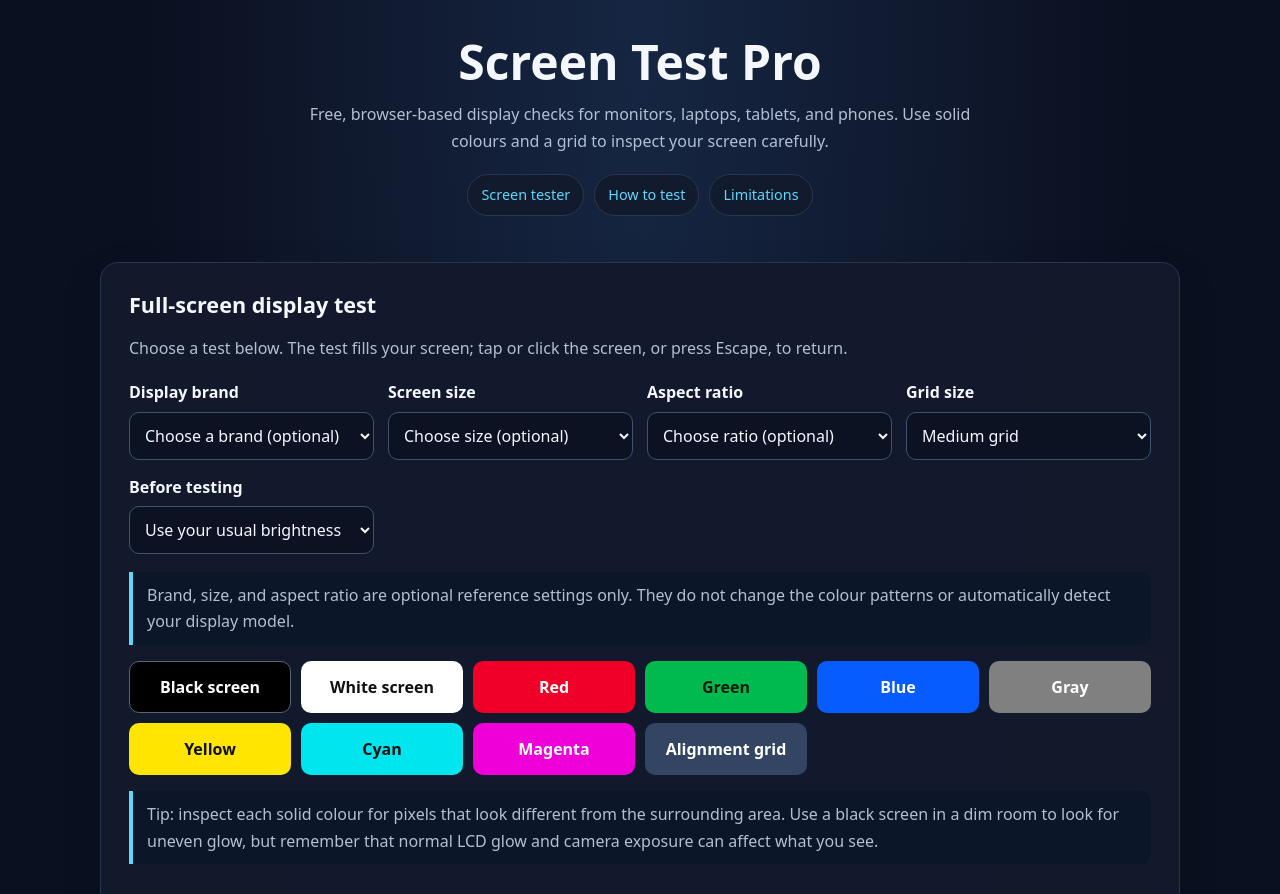
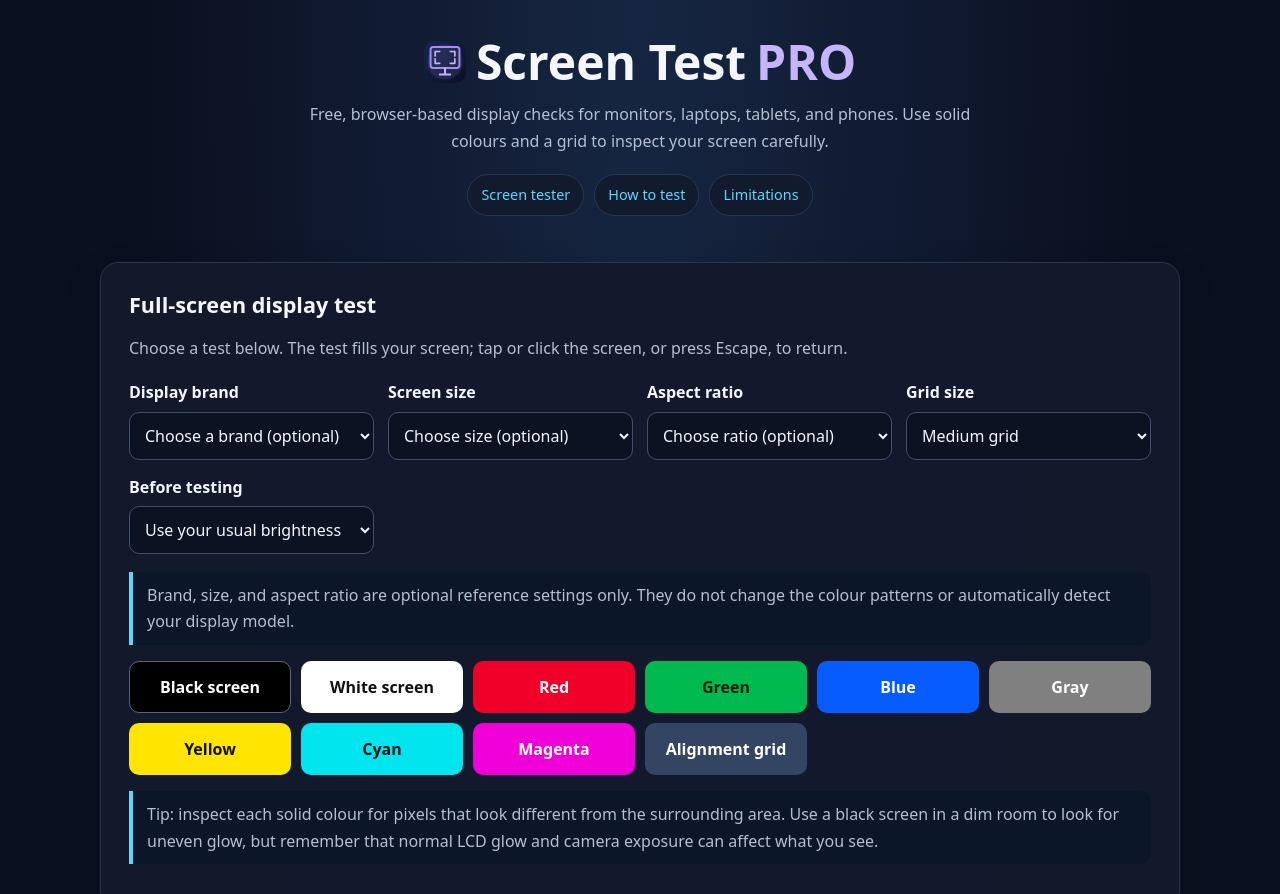
Before and after one commit to dangerahmaddon1-commits/screen-test-pro, a plain HTML site: page index.html in a window 1280 px wide. Shown: the top 894 px of the page. Drawn offline with Linux system fonts and the light colour scheme; a script that the page names is missing.

Commit message:
Apply brand logo to site header and browser favicon

```diff
--- a/index.html
+++ b/index.html
@@ -35,11 +35,13 @@ label{display:block;font-weight:650;margin-bottom:6px}select{width:100%;padding:
 footer{padding:24px 0 40px;text-align:center;color:var(--muted);font-size:.92rem}footer div{display:flex;justify-content:center;gap:14px;flex-wrap:wrap;margin-bottom:8px}
 @media(max-width:520px){.wrap{width:min(100% - 20px,1080px)}header{padding-top:25px}.panel{border-radius:14px}.colors{grid-template-columns:repeat(2,minmax(0,1fr))}.color{min-height:56px}}
 </style>
+<link rel="icon" type="image/svg+xml" href="/logo.svg">
+<style>.brand-logo{display:flex;align-items:center;justify-content:center;gap:10px}.brand-logo img,.brand img{object-fit:contain;vertical-align:middle;flex:none}.brand-logo span{color:#c4b5fd;font-weight:900}.brand{display:inline-flex;align-items:center;gap:9px}</style>
 </head>
 <body>
 <div class="wrap">
 <header>
-<h1>Screen Test Pro</h1>
+<h1 class="brand-logo"><img src="/logo.svg" alt="" width="42" height="42"> Screen Test <span>PRO</span></h1>
 <p>Free, browser-based display checks for monitors, laptops, tablets, and phones. Use solid colours and a grid to inspect your screen carefully.</p>
 <nav aria-label="Main navigation"><a href="#tester">Screen tester</a><a href="#guide">How to test</a><a href="#limitations">Limitations</a></nav>
 </header>
```
